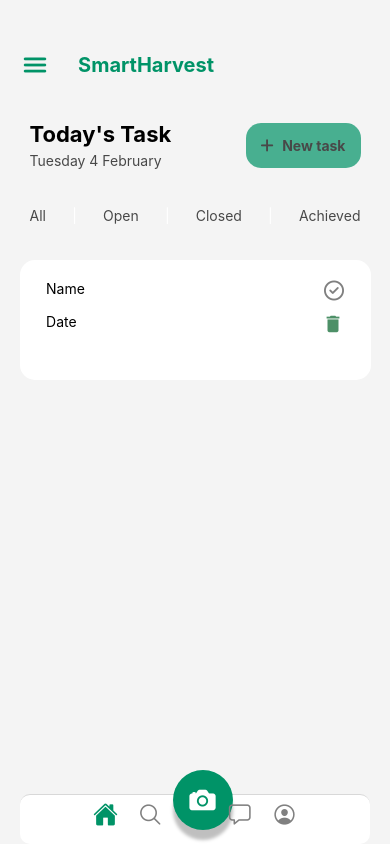
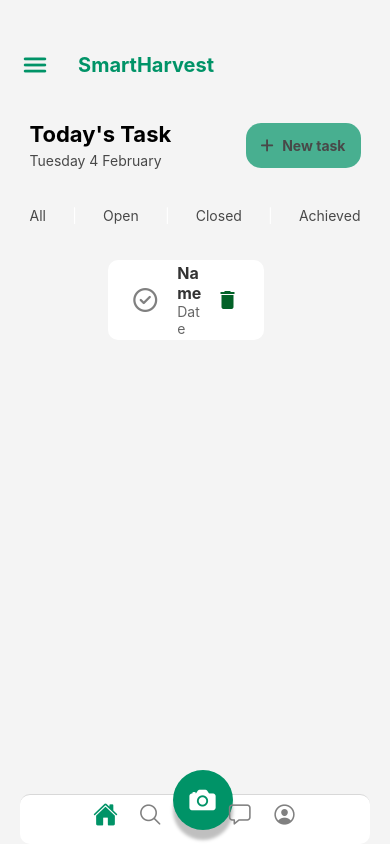
Before and after one commit to tsiaroFitia/GreenGarden, a React Native app: screen /MainAppScreen in a window 390 px wide. Built offline with nearby package versions, Linux system fonts and the light colour scheme.

Commit message:
update sur Task : listTask

```diff
--- a/src/components/tasks/ListTask.js
+++ b/src/components/tasks/ListTask.js
@@ -1,20 +1,22 @@
-import { Text, View , StyleSheet, TouchableOpacity, ScrollView, Modal} from 'react-native'
-import React, { Component , useState } from 'react';
-import FonteAwesome6 from 'react-native-vector-icons/FontAwesome6'
-
-import MaterialIcons from 'react-native-vector-icons/MaterialIcons'
-
-import Colors from '../../outils/Colors'
-import DeleteTask from './DeleteTask';
+import { Text, View, StyleSheet, TouchableOpacity, Modal } from "react-native";
+import React, { Component } from "react";
+import FontAwesome6 from "react-native-vector-icons/FontAwesome6";
+import MaterialIcons from "react-native-vector-icons/MaterialIcons";
+import Colors from "../../outils/Colors";
+import DeleteTask from "./DeleteTask";
 
 export default class ListTask extends Component {
-
   constructor(props) {
     super(props);
     this.state = {
       isModalDeleteVisible: false,
+      isAchieved: false,
     };
   }
+
+  toggleAchievedColor = () => {
+    this.setState((prevState) => ({ isAchieved: !prevState.isAchieved }));
+  };
 
   openDeleteTaskModal = () => {
     this.setState({ isModalDeleteVisible: true });
@@ -24,99 +26,102 @@
     this.setState({ isModalDeleteVisible: false });
   };
 
-  toggleAchievedColor = () => {
-    this.setState(prevState => ({ isAchieved: !prevState.isAchieved }));
-  };
-
   render() {
     return (
       <View style={styles.container}>
-      <View style={styles.contain}>
-        <View style={styles.containName}>
-          <Text>Name</Text>
-          <TouchableOpacity onPress={this.toggleAchievedColor}>
-              <FonteAwesome6
+        <View>
+          <View style={styles.taskContainer}>
+            {/* Icône de validation */}
+            <TouchableOpacity onPress={this.toggleAchievedColor}>
+              <FontAwesome6
                 name="circle-check"
-                size={20}
-                style={[
-                  styles.iconAchieved,
-                  { color: this.state.isAchieved ? Colors.vert2 : 'grey' }
-                ]}
+                size={24}
+                color={this.state.isAchieved ? Colors.vert2 : "grey"}
+                style={styles.icon}
               />
             </TouchableOpacity>
-        </View>
-        <View style={styles.containDate}>
-          <Text>Date</Text>
-          <TouchableOpacity onPress={this.openDeleteTaskModal}>
-            <MaterialIcons name="delete" size={22} style={styles.iconDelete} />
-          </TouchableOpacity>
-        </View>
 
-        <ScrollView>
+            {/* Détails de la tâche */}
+            <View style={styles.taskDetails}>
+              <Text style={styles.textName}>Name</Text>
+              <Text style={styles.textDate}>Date</Text>
+            </View>
+
+            {/* Icône de suppression */}
+            <TouchableOpacity onPress={this.openDeleteTaskModal}>
+              <MaterialIcons
+                name="delete"
+                size={24}
+                color={Colors.vert5}
+                style={styles.icon}
+              />
+            </TouchableOpacity>
+          </View>
+
+          {/* Modal de suppression */}
           <Modal
             transparent={true}
             visible={this.state.isModalDeleteVisible}
             animationType="slide"
             onRequestClose={this.closeDeleteTaskModal}
-            style={styles.modalBackground}
           >
             <View style={styles.modalBackground}>
-
-              <TouchableOpacity onPress={this.closeDeleteTaskModal}>
-                 <DeleteTask/>
-              </TouchableOpacity>
+              <View style={styles.modalContent}>
+                {/* Passer la fonction onClose à DeleteTask */}
+                <DeleteTask onClose={this.closeDeleteTaskModal} />
+              </View>
             </View>
           </Modal>
-        </ScrollView>
+        </View>
       </View>
-    </View>
-    )
+    );
   }
 }
 
 const styles = StyleSheet.create({
   container: {
-    flex:1,
-    width:'100%',
-    alignItems: 'center', // Centrer verticalement les enfants
-
+    flex: 1,
+    width: "100%",
+    alignItems: "center",
   },
-  contain:{
-    width:'90%',
-    height:120,
-    borderRadius:15,
-    backgroundColor: 'white',
-    alignItems: 'center', // Centrer verticalement les enfants
-    paddingHorizontal: 10,
-    flexDirection: 'column',
-    justifyContent: 'center', // Écarte les élément
+  taskContainer: {
+    width: "90%",
+    height: 80,
+    borderRadius: 10,
+    backgroundColor: "white",
+    flexDirection: "row",
+    alignItems: "center",
+    paddingHorizontal: 15,
+    justifyContent: "space-between",
+    elevation: 3,
   },
-  containName:{
-    marginTop:20,
-    width:'90%',
-    flex:1,
-    flexDirection: 'row',
-    justifyContent: 'space-between', // Écarte les élément
+  taskDetails: {
+    flex: 1,
+    marginLeft: 10,
   },
-  containDate:{
-    width:'90%',
-    flex:1,
-    flexDirection: 'row',
-    justifyContent: 'space-between', // Écarte les élément
+  textName: {
+    fontSize: 16,
+    fontWeight: "bold",
+    color: "#333",
+  },
+  textDate: {
+    fontSize: 14,
+    color: "#666",
+  },
+  icon: {
+    padding: 10,
   },
   modalBackground: {
     flex: 1,
-    justifyContent: 'center',
-    alignItems: 'center',
-    backgroundColor: 'rgba(0,0,0,0.5)', // Fond semi-transparent
+    justifyContent: "center",
+    alignItems: "center",
+    backgroundColor: "rgba(0,0,0,0.5)",
   },
-  iconAchieved: {
-    marginLeft: 10,
-    //opacity:0.4,
+  modalContent: {
+    width: "90%",
+    padding: 20,
+    borderRadius: 10,
+    alignItems: "center",
+    minHeight: 200,
   },
-  iconDelete: {
-    marginLeft: 10,
-    color: Colors.vert5,
-    opacity:0.7,
-  }
-})
+});
--- a/src/screens/SignInScreen.js
+++ b/src/screens/SignInScreen.js
@@ -11,7 +11,6 @@
 import Ionicons from "react-native-vector-icons/Ionicons";
 import FontAwesome from "react-native-vector-icons/FontAwesome";
 import { supabase } from "../../supabase";
-
 import Colors from "../outils/Colors";
 
 export default function SignInScreen({ navigation }) {
```
